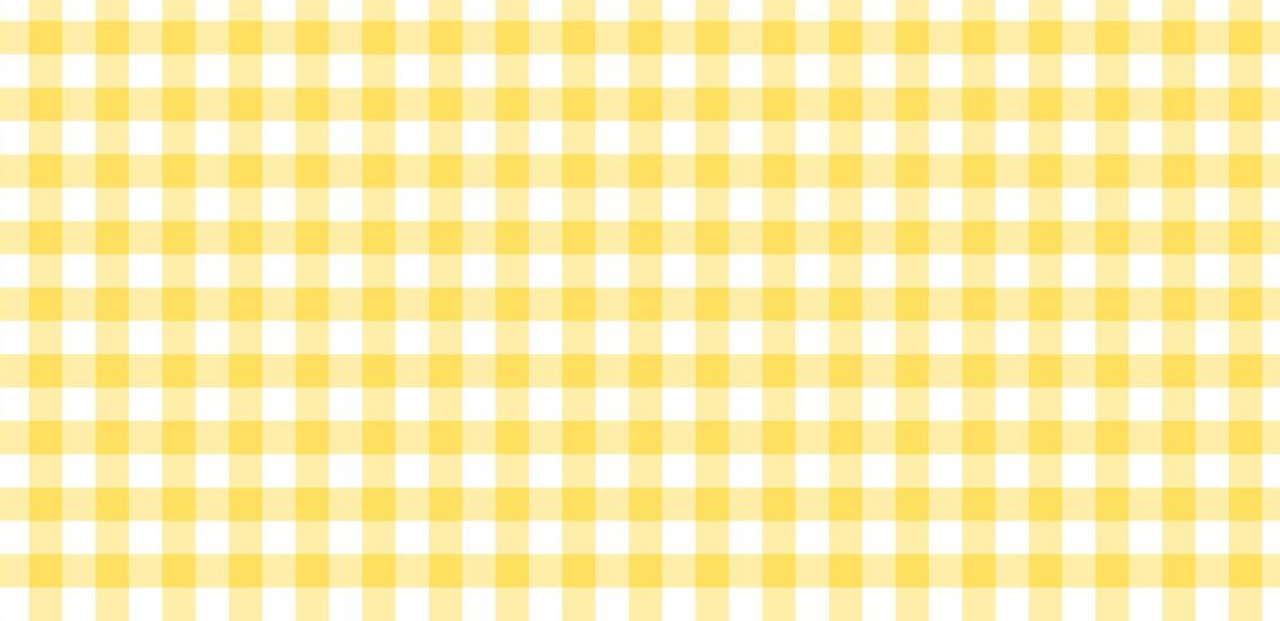
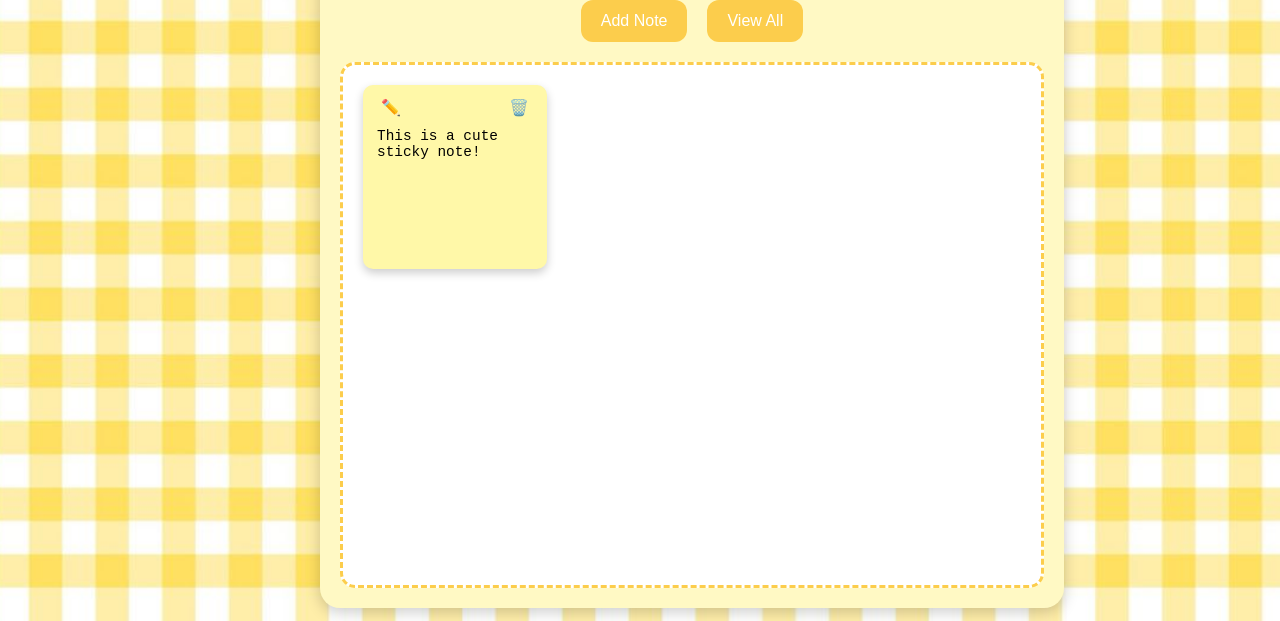
Before and after one commit to emaaanbutt/CS-Girlies-Hackathon-Study-Tool, a plain HTML site: page Assets/pages/stickynotes.html in a window 1280 px wide. Shown: the part 179-800 px from the top of the page. Drawn offline with nearby package versions, Linux system fonts and the light colour scheme.

Commit message:
Sticky notes page added.

```diff
--- a/Assets/CSS/style.css
+++ b/Assets/CSS/style.css
@@ -43,6 +43,7 @@ html, body {
     min-height: 100vh;
     margin: 0;
     padding: 0;
+    background-repeat: repeat-y;
 
 }
 
@@ -52,6 +53,17 @@ html, body {
     top: 0; left: 0;
     width: 100%; height: 100%;
     background-image: url('../Images/main-bg.jpg');
+    background-size: cover;
+    background-position: center;
+    z-index: -1; /* behind all content */
+}
+
+.body3::before {
+    content: "";
+    position: fixed;
+    top: 0; left: 0;
+    width: 100%; height: 100%;
+    background-image: url('../Images/wallpaper.jpg');
     background-size: cover;
     background-position: center;
     z-index: -1; /* behind all content */
@@ -381,3 +393,98 @@ p{
 #new-affirm-btn:hover {
     box-shadow: 0 10px 20px rgba(0,0,0,0.3);
 }
+
+/* Sticky Notes Container */
+.stickynotes-container {
+    position: absolute;
+    top: 10%;
+    left: 25%;
+    width: 55%;
+    padding: 20px;
+    background: #FFF9C4;
+    border-radius: 20px;
+    box-shadow: 0px 4px 15px rgba(0,0,0,0.2);
+    font-family: 'Poppins', sans-serif;
+}
+
+/* Title */
+.notes-title {
+    text-align: center;
+    font-size: 2rem;
+    color: rgb(2, 139, 2);
+    margin-bottom: 15px;
+}
+
+/* Buttons Row */
+.notes-actions {
+    display: flex;
+    justify-content: center;
+    gap: 20px;
+    margin-bottom: 20px;
+}
+
+.notes-actions button {
+    padding: 12px 20px;
+    border: none;
+    border-radius: 12px;
+    background: rgb(252, 205, 76);
+    color: white;
+    font-size: 1rem;
+    cursor: pointer;
+    transition: 0.3s ease;
+}
+
+.notes-actions button:hover {
+    box-shadow: 0 10px 20px rgba(0,0,0,0.25);
+}
+
+#notes-board {
+    position: relative;
+    height: 500px;
+    background: #fff;
+    border-radius: 15px;
+    border: 3px dashed rgb(252, 205, 76);
+    padding: 10px;
+    overflow: hidden;
+}
+
+.sticky-note {
+    position: absolute;
+    width: 160px;
+    min-height: 160px;
+    padding: 12px;
+    background: #fff8a8;
+    border-radius: 10px;
+    box-shadow: 0px 4px 10px rgba(0,0,0,0.2);
+    cursor: grab;
+    font-size: 0.9rem;
+    color: #444;
+    user-select: none;
+}
+
+.sticky-text {
+    width: 100%;
+    height: 100px;
+    border: none;
+    background: transparent;
+    resize: none;
+    outline: none;
+    font-size: 0.9rem;
+}
+.note-header {
+    display: flex;
+    justify-content: space-between;
+    margin-bottom: 8px;
+}
+
+.note-btn {
+    background: none;
+    border: none;
+    cursor: pointer;
+    font-size: 1rem;
+    color: #444;
+}
+
+.note-btn:hover {
+    color: red;
+}
--- a/Assets/pages/stickynotes.html
+++ b/Assets/pages/stickynotes.html
@@ -15,6 +15,28 @@
             <div class="back-btn">
                 Back
             </div>
+            <div class="stickynotes-container">
+                <h2 class="notes-title">Sticky Notes</h2>
+
+                <div class="notes-actions">
+                    <button id="add-note-btn">Add Note</button>
+                    <button id="view-notes-btn">View All</button>
+                </div>
+
+                <div id="notes-board">
+                    <!-- Notes will appear here dynamically -->
+                     <!-- sample sticky note to get an idea (Noor delet this comment once u read it:) -->
+                      <div class="sticky-note" style="top:20px; left:20px;">
+                        <div class="note-header">
+                            <button class="note-btn edit-btn">✏️</button>
+                            <button class="note-btn delete-btn">🗑️</button>
+                        </div>
+
+                        <textarea class="sticky-text">This is a cute sticky note!</textarea>
+                    </div>
+                </div>
+            </div>
+
         </div>
 
     </div>
```
